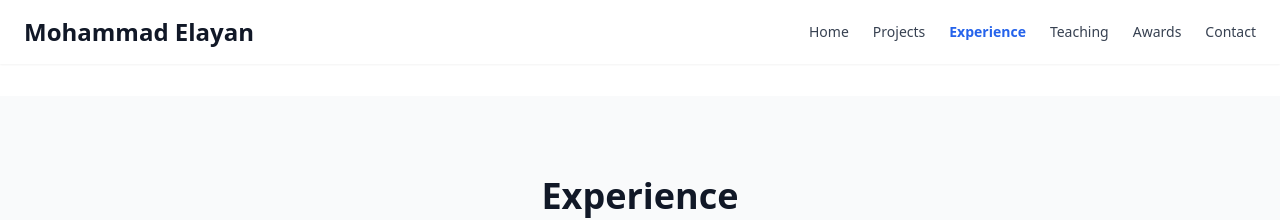
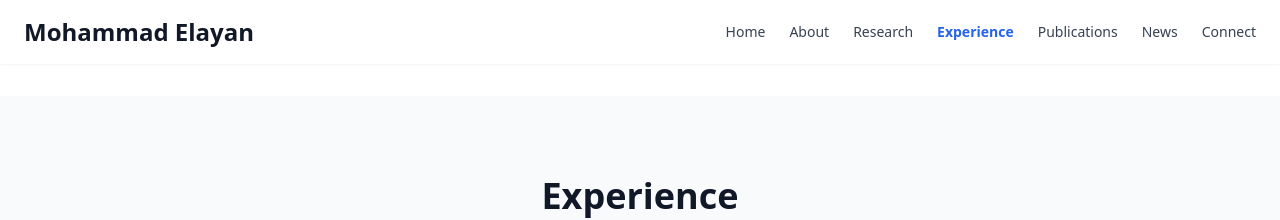
Before and after one commit to mselayan/mselayan.github.io, a Jekyll site: the page experience.html, which Jekyll copies as it is, in a window 1280 px wide. Shown: the top 220 px of the page. Built offline with Jekyll 4.4.1, drawn with Linux system fonts in a browser that asks for light colours; nearby versions of some CDN libraries.

Commit message:
Update experience.html

```diff
--- a/experience.html
+++ b/experience.html
@@ -56,11 +56,12 @@
         <a href="index.html" class="text-2xl font-bold text-gray-900">Mohammad Elayan</a>
         <ul class="flex space-x-6 text-sm font-medium text-gray-700">
           <li><a href="index.html" class="hover:text-blue-600">Home</a></li>
-          <li><a href="index.html#projects.html" class="hover:text-blue-600">Projects</a></li>
+          <li><a href="index.html#about" class="hover:text-blue-600">About</a></li>
+          <li><a href="index.html#research.html" class="hover:text-blue-600">Research</a></li>
           <li><a href="experience.html" class="text-blue-600 font-semibold">Experience</a></li>
-          <li><a href="index.html#teaching.html" class="hover:text-blue-600">Teaching</a></li>
-          <li><a href="index.html#awards.html" class="hover:text-blue-600">Awards</a></li>
-          <li><a href="index.html#contact.html" class="hover:text-blue-600">Contact</a></li>
+          <li><a href="index.html#publications.html" class="hover:text-blue-600">Publications</a></li>
+          <li><a href="index.html#news.html" class="hover:text-blue-600">News</a></li>
+          <li><a href="index.html#connect.html" class="hover:text-blue-600">Connect</a></li>
         </ul>
       </nav>
     </header>
```
